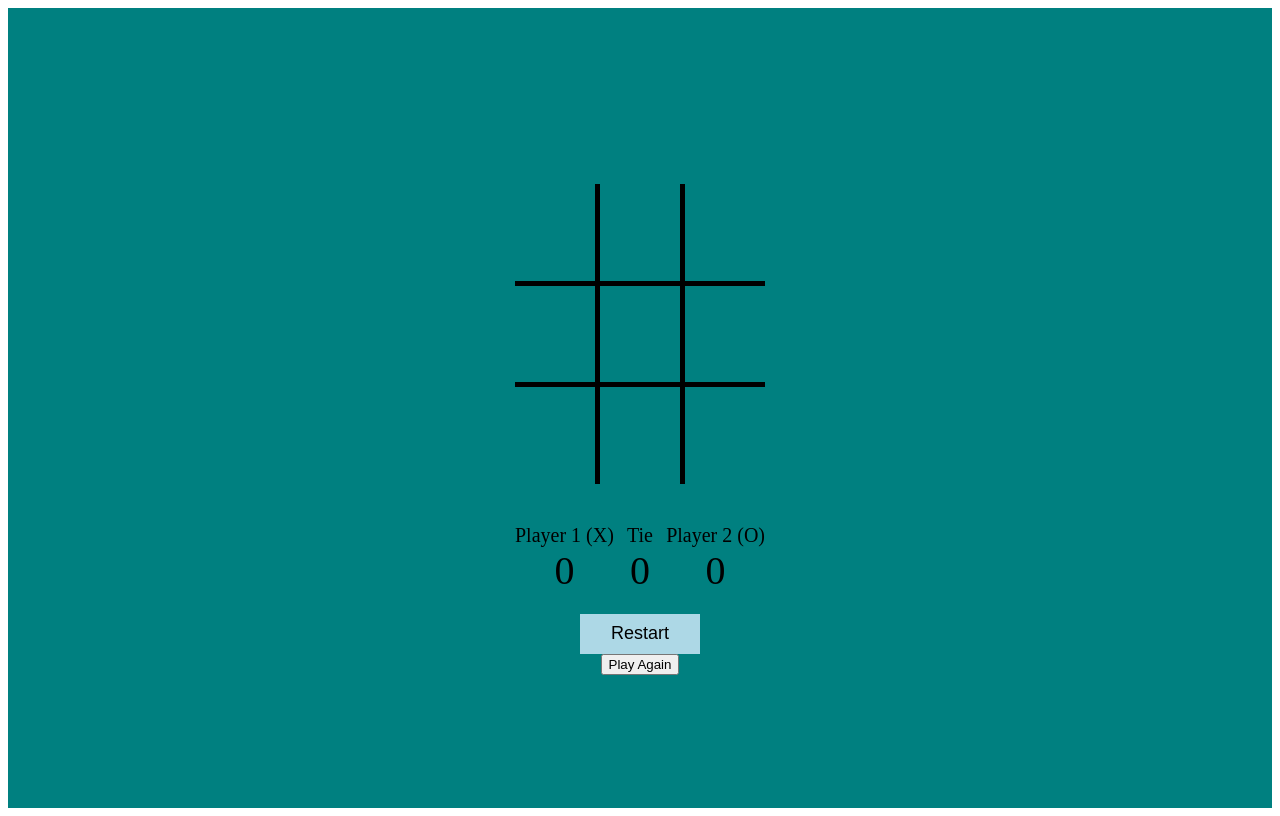
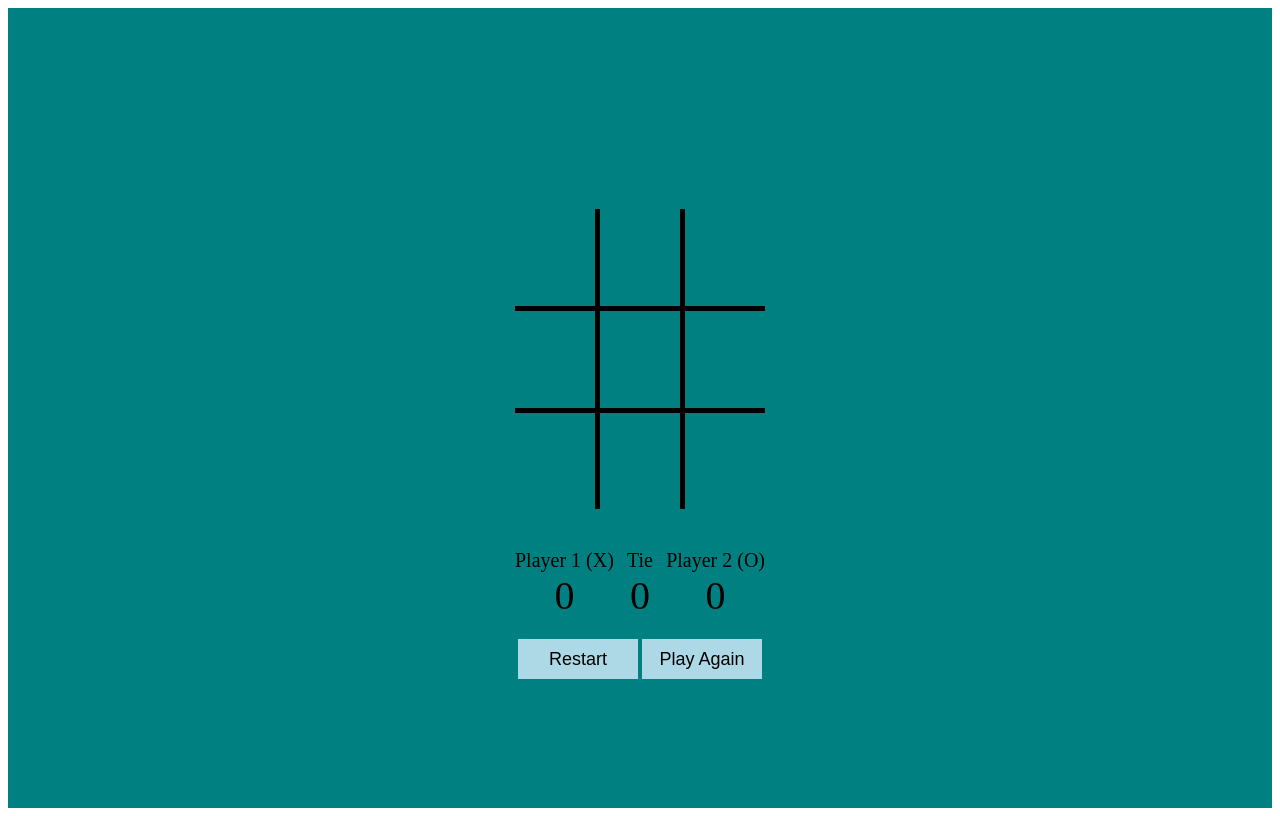
Before and after one commit to Sanjida213/tic-tac-toe, a website built with Vite: page index.html in a window 1280 px wide. Built offline with nearby package versions, Linux system fonts and the light colour scheme.

```diff
--- a/index.html
+++ b/index.html
@@ -40,8 +40,10 @@
         </p>
       </div>
 
-      <button class="restart-button">Restart</button>
-      <button class="playAgain">Play Again</button>
+      <div class="buttons">
+        <button class="restart-button">Restart</button>
+        <button class="playAgain">Play Again</button>
+      </div>
 
 
     </main>
--- a/src/style.scss
+++ b/src/style.scss
@@ -21,6 +21,10 @@
   align-items: center;
   height: 100vh;
   background-color: teal;
+}
+
+h1 {
+  padding-bottom: 30px;
 }
 
 .gameBoard {
@@ -62,6 +66,7 @@
   }
 }
 
+.buttons {
 
 .restart-button {
   font-size: 15px;
@@ -74,7 +79,17 @@
   cursor: pointer;
 }
 
-
+.playAgain {
+  font-size: 15px;
+  width: 120px;
+  height: 40px;
+  border: none;
+  background-color: lightblue;
+  color: black;
+  font-size: 18px;
+  cursor: pointer;
+}
+}
 
 
 // @media screen and (min-width: 768px) {
```
Also changed, not shown: src/main.ts (+2 -7 lines).
